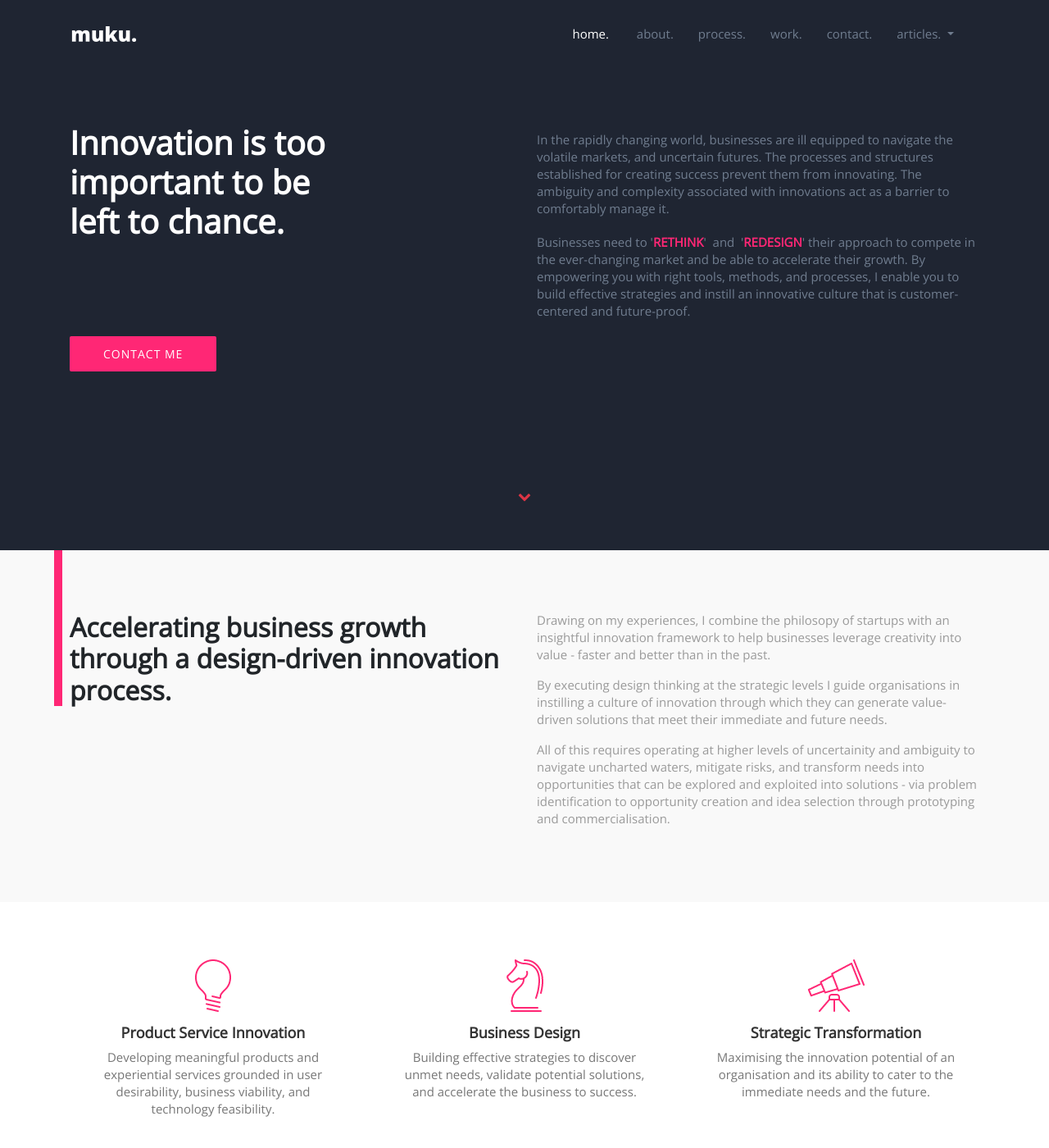
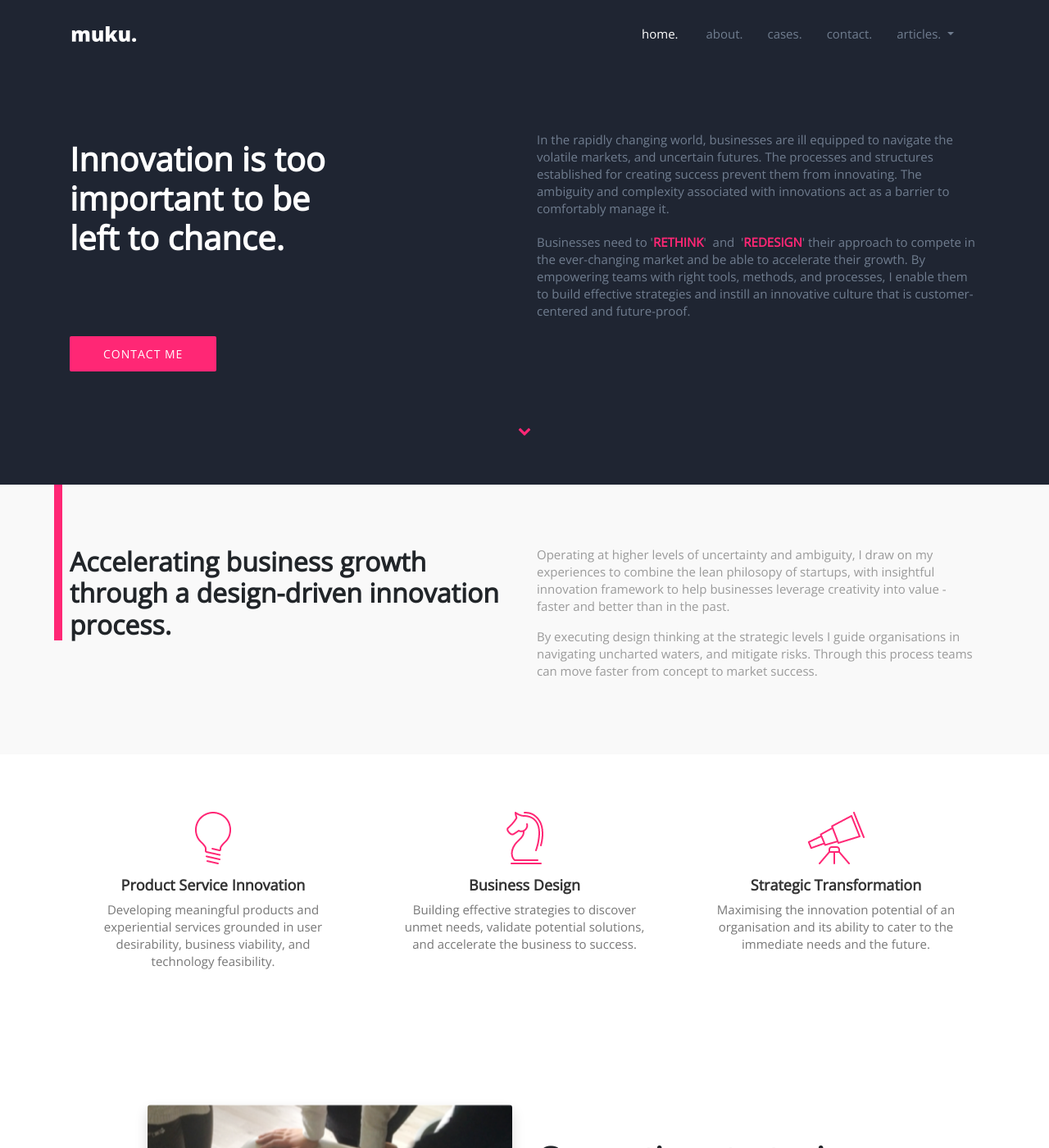
Before and after one commit to mukundkulur/mukundkulur.github.io, a Jekyll site: the page built from index.md, in a window 1280 px wide and 1400 px high. Shown: the whole window at 82% size. Built offline with Jekyll 4.4.1, drawn with Linux system fonts in a browser that asks for light colours; nearby versions of some CDN libraries; library files that are not in the unit come from our copies; our own code applies the rules of GitHub Pages for plain Markdown files.

Commit message:
update edit intro and about section.

```diff
--- a/_includes/menu.html
+++ b/_includes/menu.html
@@ -17,16 +17,13 @@ Fixed Navigation
                               <!--   <li class="nav-item dropdown active">
                                 <?php wp_nav_menu( array( 'sort_column' => 'menu_order', 'container_class' => 'menu-header' ) ); ?></li> -->
                                     <li class="nav-item dropdown active">
-                                        <a class="nav-link" href="#home" target="_self">home.&nbsp;</a>
+                                        <a class="nav-link" href="index.html" target="_self">home.&nbsp;</a>
                                     </li>
                                     <li class="nav-item">
                                         <a class="nav-link" href="#about"  target="_self">about.</a>
                                     </li>
                                     <li class="nav-item">
-                                        <a class="nav-link"  href="#process" target="_self">process.</a>
-                                    </li>
-                                    <li class="nav-item">
-                                        <a class="nav-link"  href="#work" target="_self">work.</a>
+                                        <a class="nav-link"  href="cases.html" target="_self">cases.</a>
                                     </li>
                                     <li class="nav-item">
                                         <a class="nav-link"  href="#contact"  target="_self">contact.</a>
--- a/index.md
+++ b/index.md
@@ -9,27 +9,16 @@ Hero Area
 <!-- id="particles-js" -->
 <section class="hero-area">
 <div class="container" >
-<!--  <div class="row col-md-12 logo">
-<nav class="navbar navbar-expand-md">
-<a class="navbar-brand" href="<?php echo get_site_url().'/index.php">
-<img src="/images/muku_logo_white.png" alt="logo" width="100" class="text-left">
-</a>
-</nav>
-</div>  -->
 <div class="row">
 <div class="col-md-6">
 <div class="block">
-<h1>Innovation is too <br> important to be <br>left to chance.</h1>
+<p><h1>Innovation is too <br> important to be <br>left to chance.</h1></p>
 </div>
-<!--<div class="video-player">
-<img class="img-fluid rounded" src="images/slider/video-player-thumb.jpg" alt="">
-<a class="play-icon" href="javascript:void(0)"> <i class="tf-ion-play" data-video="https://www.youtube.com/embed/g3-VxLQO7do?autoplay=1"></i> </a>
-</div> -->
 </div>
 <div class="col-md-6">
 <div class="block">
 <p>In the rapidly changing world, businesses are ill equipped to navigate the volatile markets, and uncertain futures. The processes and structures established for creating success prevent them from innovating. The ambiguity and complexity associated with innovations act as a barrier to comfortably manage it.  </p>
-<p>Businesses need to '<b class="boldpink">Rethink</b>'&nbsp; and&nbsp; '<b class="boldpink">Redesign</b>' their approach to compete in the ever-changing market and be able to accelerate their growth. By empowering you with right tools, methods, and processes, I enable you to build effective strategies and instill an innovative culture that is customer-centered and future-proof.</p>
+<p>Businesses need to '<b class="boldpink">Rethink</b>'&nbsp; and&nbsp; '<b class="boldpink">Redesign</b>' their approach to compete in the ever-changing market and be able to accelerate their growth. By empowering teams with right tools, methods, and processes, I enable them to build effective strategies and instill an innovative culture that is customer-centered and future-proof.</p>
 </div>
 </div>
 <div class="col-md-6">
@@ -47,9 +36,9 @@ Hero Area
 <img class="img-fluid rounded" src="images/slider/video-player-thumb.jpg" alt="">
 <a class="play-icon" href="javascript:void(0)"> <i class="tf-ion-play" data-video="https://www.youtube.com/embed/g3-VxLQO7do?autoplay=1"></i> </a>
 </div> -->
-<div class="col-1 mr-auto ml-auto text-center mt-5 pt-5 pb-2">
+<div class="col-1 mr-auto ml-auto text-center mt-3 pb-2">
 <a href="#about">
-<i class="text-danger pr-2 text-center pl-2 fa fa-chevron-down"></i>
+<b class="boldpink pr-2 text-center pl-2 fa fa-chevron-down"></b>
 </a>
 </div>
 <div  class="anchorlink" id="about"></div>
@@ -73,10 +62,9 @@ About Section
 <h2>Accelerating business growth through a design-driven innovation process.</h2>
 </div>
 <div class="col-12 col-md-6">
-<p>Drawing on my experiences, I combine the philosopy of startups with an insightful innovation framework to help businesses leverage creativity into value - faster and better than in the past.</p>
-<p>By executing design thinking at the strategic levels I guide organisations in instilling a culture of innovation through which they can generate value-driven solutions that meet their immediate and future needs.</p>
-<p>All of this requires operating at higher levels of uncertainity and ambiguity to navigate uncharted waters, mitigate risks, and transform needs into opportunities that can be explored and exploited into solutions - via problem identification to opportunity creation and idea selection through prototyping and commercialisation. </p>
+<p>Operating at higher levels of uncertainty and ambiguity, I draw on my experiences to combine the lean philosopy of startups, with insightful innovation framework to help businesses leverage creativity into value - faster and better than in the past.</p>
 
+<p>By executing design thinking at the strategic levels I guide organisations in navigating uncharted waters, and mitigate risks. Through this process teams can move faster from concept to market success.</p>
 </div>
 </div>
 <!-- End row -->
```
Also changed, not shown: cases.md (renamed from work.md, +1 -1 lines), 3 other files.
